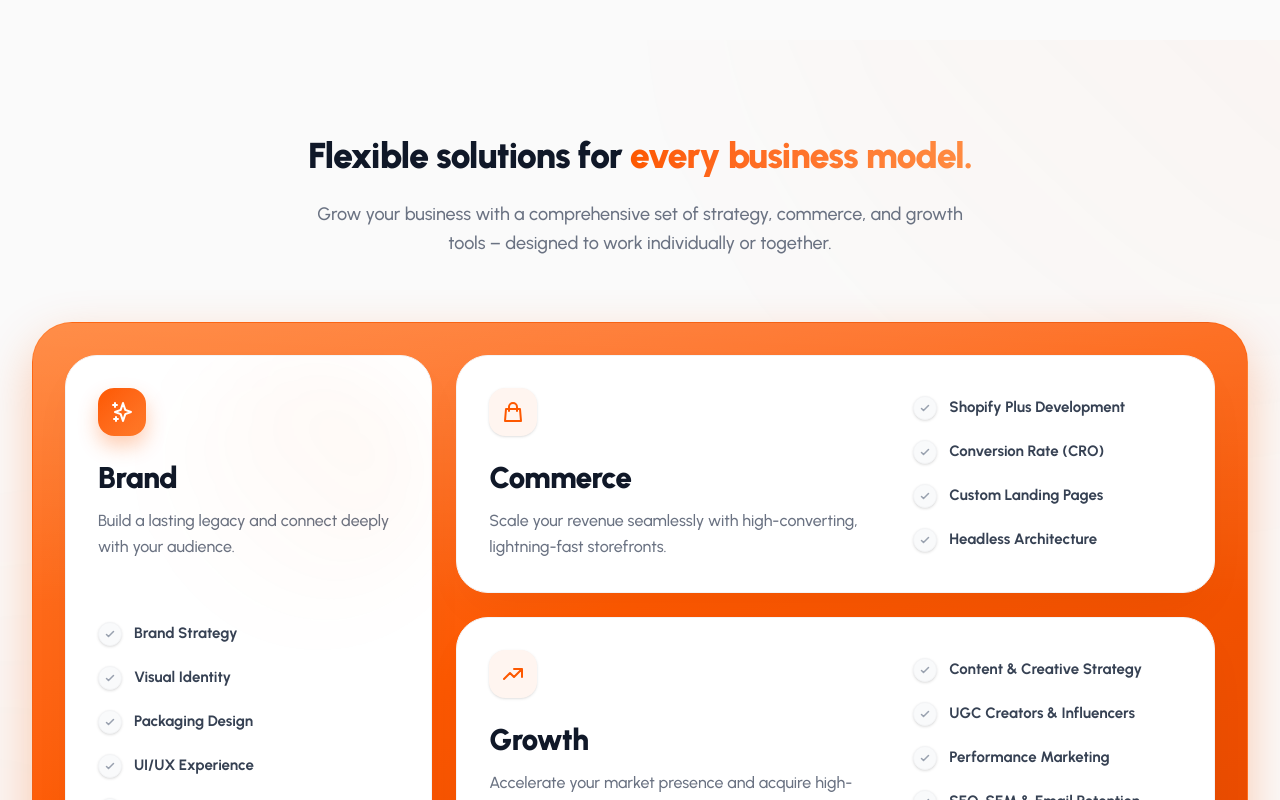
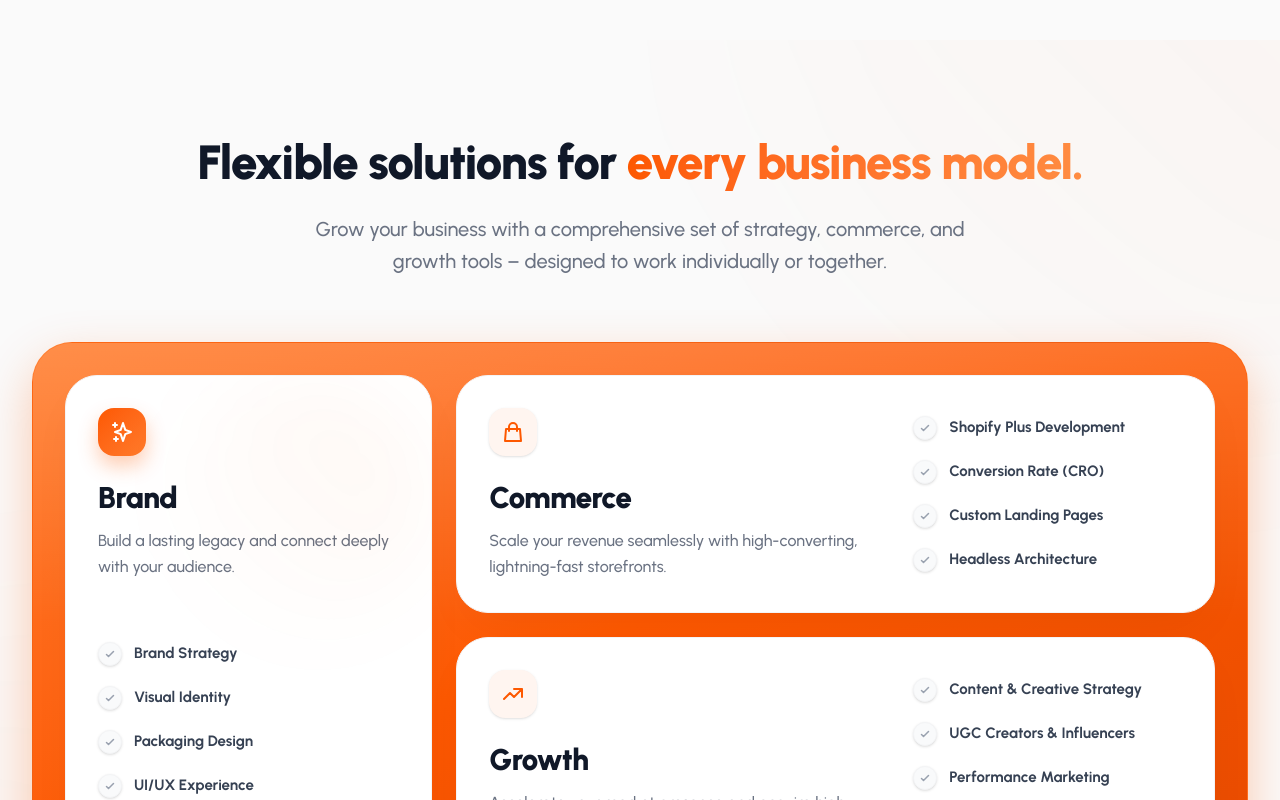
Before and after one commit to Vivekkrguptajio/scaloMatrix, a React (Vite) app in the folder frontend/: page / in a window 1280 px wide. Shown: the part 760-1560 px from the top of the page. Built offline with nearby package versions, Linux system fonts and the light colour scheme; no server answers.

Commit message:
UI Enhancements: Adjust heading font sizes in About section

```diff
--- a/frontend/src/components/About.jsx
+++ b/frontend/src/components/About.jsx
@@ -18,7 +18,7 @@ export default function About() {
             whileInView={{ opacity: 1, y: 0 }}
             transition={{ duration: 0.6, delay: 0.1 }}
             viewport={{ once: true }}
-            className="text-2xl md:text-3xl lg:text-4xl font-black tracking-tight text-gray-900 leading-[1.1]"
+            className="text-3xl md:text-4xl lg:text-5xl font-black tracking-tight text-gray-900 leading-[1.1]"
           >
             Flexible solutions for{' '}
             <span className="text-transparent bg-clip-text bg-gradient-to-r from-[#FD5800] to-[#ff8c42]">
@@ -31,7 +31,7 @@ export default function About() {
             whileInView={{ opacity: 1, y: 0 }}
             transition={{ duration: 0.6, delay: 0.2 }}
             viewport={{ once: true }}
-            className="text-sm md:text-base lg:text-lg text-gray-500 font-medium leading-relaxed max-w-2xl"
+            className="text-base md:text-lg lg:text-xl text-gray-500 font-medium leading-relaxed max-w-2xl"
           >
             Grow your business with a comprehensive set of strategy, commerce, and growth tools – designed to work individually or together.
           </motion.p>
```
